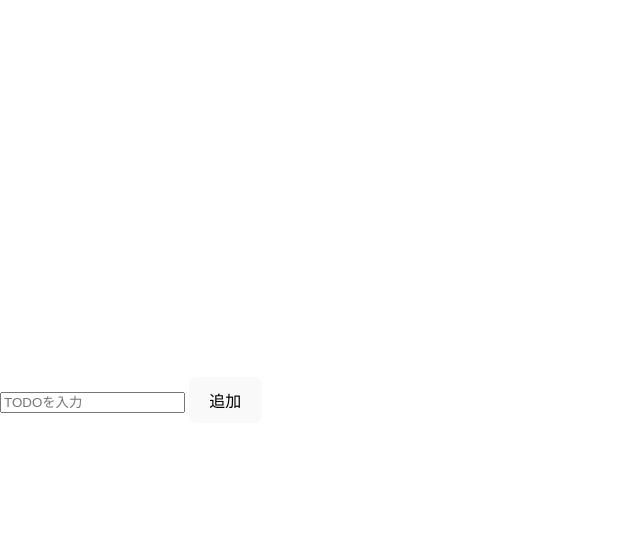
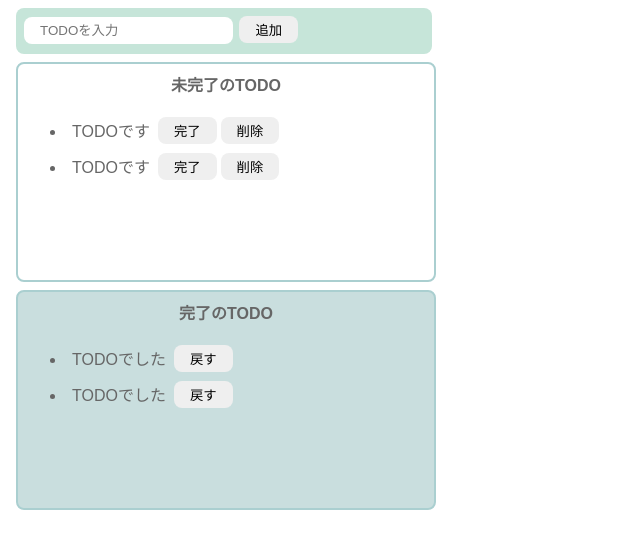
Before and after one commit to anakazato/udemy-modern_javascipt_react_beginner-todo-js, a website built with Vite: page index.html in a window 1280 px wide. Shown: the whole page, without its empty margins (0-640 px from the left). Built offline with nearby package versions, Linux system fonts and the light colour scheme.

Commit message:
HTMLレイアウトとデザインCSSを設定

```diff
--- a/index.html
+++ b/index.html
@@ -1,13 +1,53 @@
 <!DOCTYPE html>
-<html lang="ja">
+<html>
   <head>
     <title>TODO(JS)</title>
     <meta charset="UTF-8" />
   </head>
+
   <body>
-    <div>
+    <div class="input-area">
       <input placeholder="TODOを入力" type="" />
       <button>追加</button>
+    </div>
+
+    <!-- 未完了エリア -->
+    <div class="incomplete-area">
+      <p class="title">未完了のTODO</p>
+      <ul>
+        <li>
+          <div class="list-row">
+            <p class="todo-item">TODOです</p>
+            <button>完了</button>
+            <button>削除</button>
+          </div>
+        </li>
+        <li>
+          <div class="list-row">
+            <p class="todo-item">TODOです</p>
+            <button>完了</button>
+            <button>削除</button>
+          </div>
+        </li>
+      </ul>
+    </div>
+    <!-- 完了TODO -->
+    <div class="complete-area">
+      <p class="title">完了のTODO</p>
+      <ul>
+        <li>
+          <div class="list-row">
+            <p class="todo-item">TODOでした</p>
+            <button>戻す</button>
+          </div>
+        </li>
+        <li>
+          <div class="list-row">
+            <p class="todo-item">TODOでした</p>
+            <button>戻す</button>
+          </div>
+        </li>
+      </ul>
     </div>
     <script type="module" src="/src/main.js"></script>
   </body>
--- a/src/style.css
+++ b/src/style.css
@@ -1,96 +1,70 @@
-:root {
-  font-family: system-ui, Avenir, Helvetica, Arial, sans-serif;
-  line-height: 1.5;
-  font-weight: 400;
-
-  color-scheme: light dark;
-  color: rgba(255, 255, 255, 0.87);
-  background-color: #242424;
-
-  font-synthesis: none;
-  text-rendering: optimizeLegibility;
-  -webkit-font-smoothing: antialiased;
-  -moz-osx-font-smoothing: grayscale;
+body {
+  font-family: sans-serif;
+  color: #666;
 }
 
-a {
-  font-weight: 500;
-  color: #646cff;
-  text-decoration: inherit;
-}
-a:hover {
-  color: #535bf2;
-}
-
-body {
-  margin: 0;
-  display: flex;
-  place-items: center;
-  min-width: 320px;
-  min-height: 100vh;
-}
-
-h1 {
-  font-size: 3.2em;
-  line-height: 1.1;
-}
-
-#app {
-  max-width: 1280px;
-  margin: 0 auto;
-  padding: 2rem;
-  text-align: center;
-}
-
-.logo {
-  height: 6em;
-  padding: 1.5em;
-  will-change: filter;
-  transition: filter 300ms;
-}
-.logo:hover {
-  filter: drop-shadow(0 0 2em #646cffaa);
-}
-.logo.vanilla:hover {
-  filter: drop-shadow(0 0 2em #f7df1eaa);
-}
-
-.card {
-  padding: 2em;
-}
-
-.read-the-docs {
-  color: #888;
+input {
+  border-radius: 8px;
+  border: none;
+  padding: 6px 16px;
 }
 
 button {
   border-radius: 8px;
-  border: 1px solid transparent;
-  padding: 0.6em 1.2em;
-  font-size: 1em;
-  font-weight: 500;
-  font-family: inherit;
-  background-color: #1a1a1a;
-  cursor: pointer;
-  transition: border-color 0.25s;
+  border: none;
+  padding: 4px 16px;
+  margin: 0px 2px;
 }
 button:hover {
-  border-color: #646cff;
-}
-button:focus,
-button:focus-visible {
-  outline: 4px auto -webkit-focus-ring-color;
+  background-color: #79a8a9;
+  color: #fff;
+  cursor: pointer;
 }
 
-@media (prefers-color-scheme: light) {
-  :root {
-    color: #213547;
-    background-color: #ffffff;
-  }
-  a:hover {
-    color: #747bff;
-  }
-  button {
-    background-color: #f9f9f9;
-  }
+.input-area {
+  background-color: #c6e5d9;
+  width: 400px;
+  height: 30px;
+  padding: 8px;
+  margin: 8px;
+  border-radius: 8px;
 }
+
+.incomplete-area {
+  border: 2px solid #aacfd0;
+  width: 400px;
+  min-height: 200px;
+  padding: 8px;
+  margin: 8px;
+  border-radius: 8px;
+}
+
+.complete-area {
+  border: 2px solid #aacfd0;
+  width: 400px;
+  min-height: 200px;
+  padding: 8px;
+  margin: 8px;
+  border-radius: 8px;
+  background-color: #c9dede;
+}
+
+.title {
+  text-align: center;
+  margin-top: 0;
+  font-weight: bold;
+}
+
+.list-row {
+  display: flex;
+  align-items: center;
+}
+
+.todo-item {
+  margin: 6px;
+}
+
+/*
+
+
+ */
```
Also changed, not shown: src/counter.js (deleted, +0 -9 lines), src/javascript.svg (deleted).
